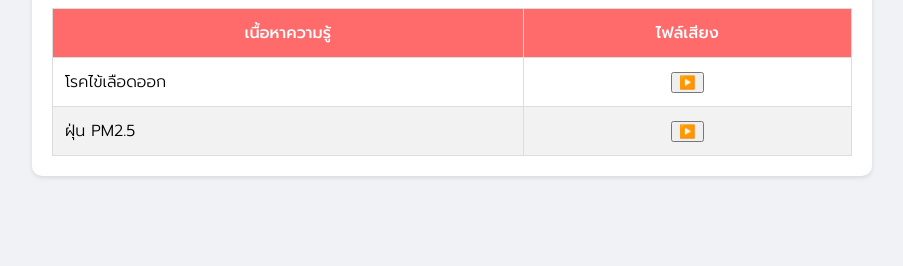
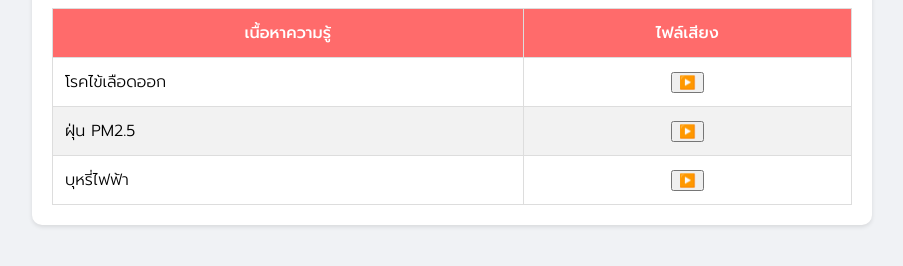
Before and after one commit to JS-nonsaad/nsspodcast, a plain HTML site: page index.html in a window 1280 px wide. Shown: the part 132-398 px from the top of the page, without its empty margins (188-1091 px from the left). Drawn offline with Linux system fonts and the light colour scheme.

Commit message:
Update index.html

```diff
--- a/index.html
+++ b/index.html
@@ -125,7 +125,12 @@
         {
             title: "ฝุ่น PM2.5",
             audioUrl: "https://js-nonsaad.github.io/pm2.5/2.%20ฝุ่นละออง%20pm2.5.mp3"
+        },
+        {
+            title: "บุหรี่ไฟฟ้า",
+            audioUrl: "https://js-nonsaad.github.io/pm2.5/3.%E0%B8%9A%E0%B8%B8%E0%B8%AB%E0%B8%A3%E0%B8%B5%E0%B9%88%E0%B9%84%E0%B8%9F%E0%B8%9F%E0%B9%89%E0%B8%B2.mp3"
         }
+
     ];
 
  function createAudioTable() {
```
